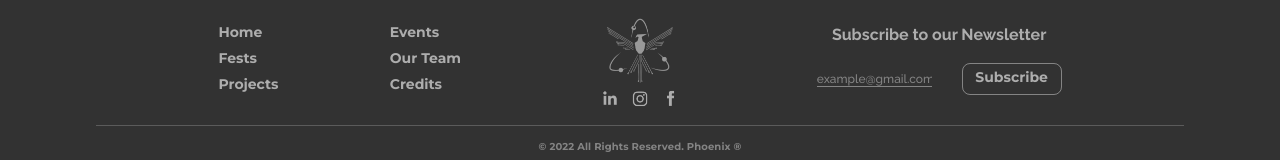
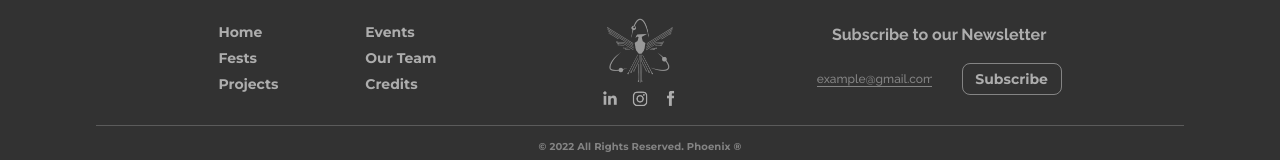
Before and after one commit to VI5H4L/Phoenix, a React (Create React App) app: page /blog in a window 1280 px wide. Shown: the part 1260-1420 px from the top of the page. Built offline with nearby package versions, Linux system fonts and the light colour scheme.

Commit message:
Footer Changes

```diff
--- a/src/Components/Footer.module.css
+++ b/src/Components/Footer.module.css
@@ -122,7 +122,7 @@
 }
 
 .right_text{
-    width: 30%;
+    width: 40%;
     height: 100%;
     /* background-color: purple; */
     display: flex;
@@ -188,7 +188,8 @@
     font-style: normal;
     font-weight: 600;
     font-size: 14px;
-    line-height: 15px;
+    position: relative;
+    top: 1.5px;
     color: rgba(255, 255, 255, 0.6);
 }
 
@@ -273,6 +274,7 @@
     }
 
     .right_text>a{
+        text-align: right;
         font-size: 13px;
     }
 
```
Also changed, not shown: src/App.js (+5 -6 lines).
